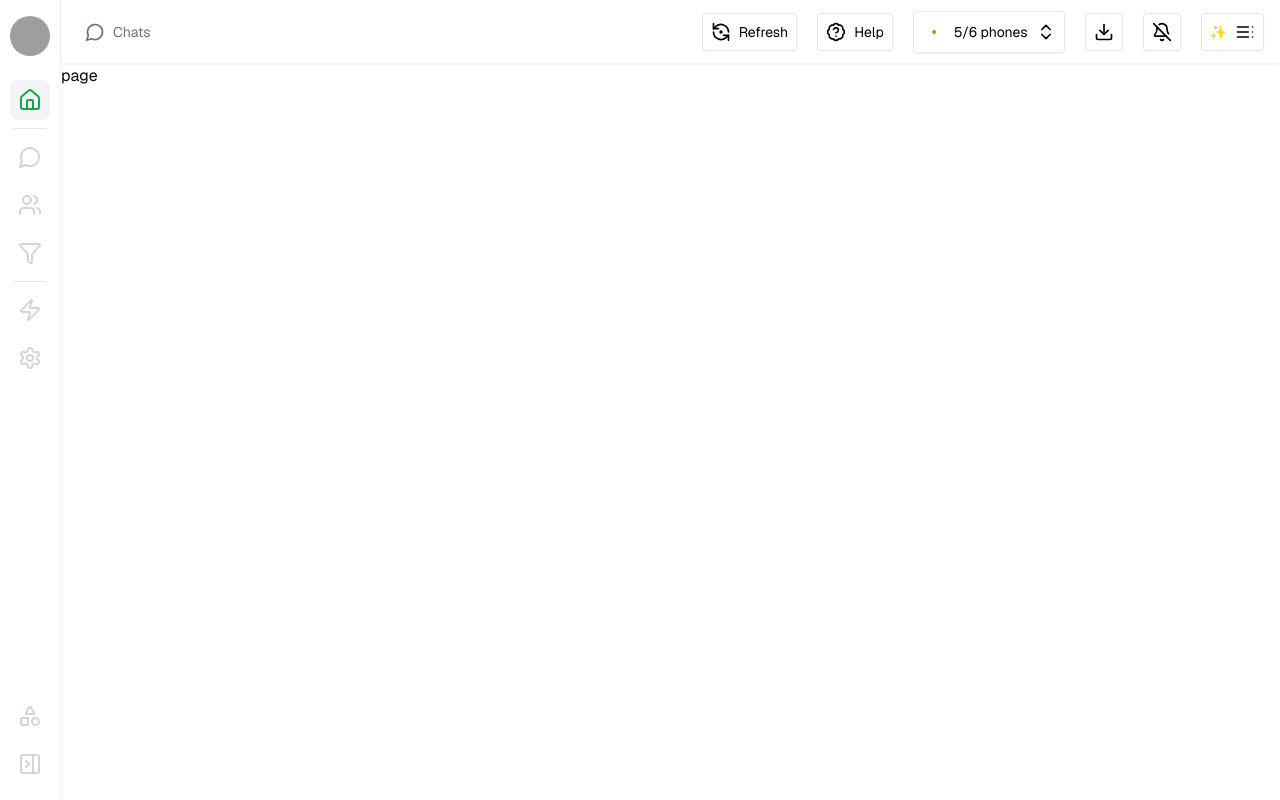
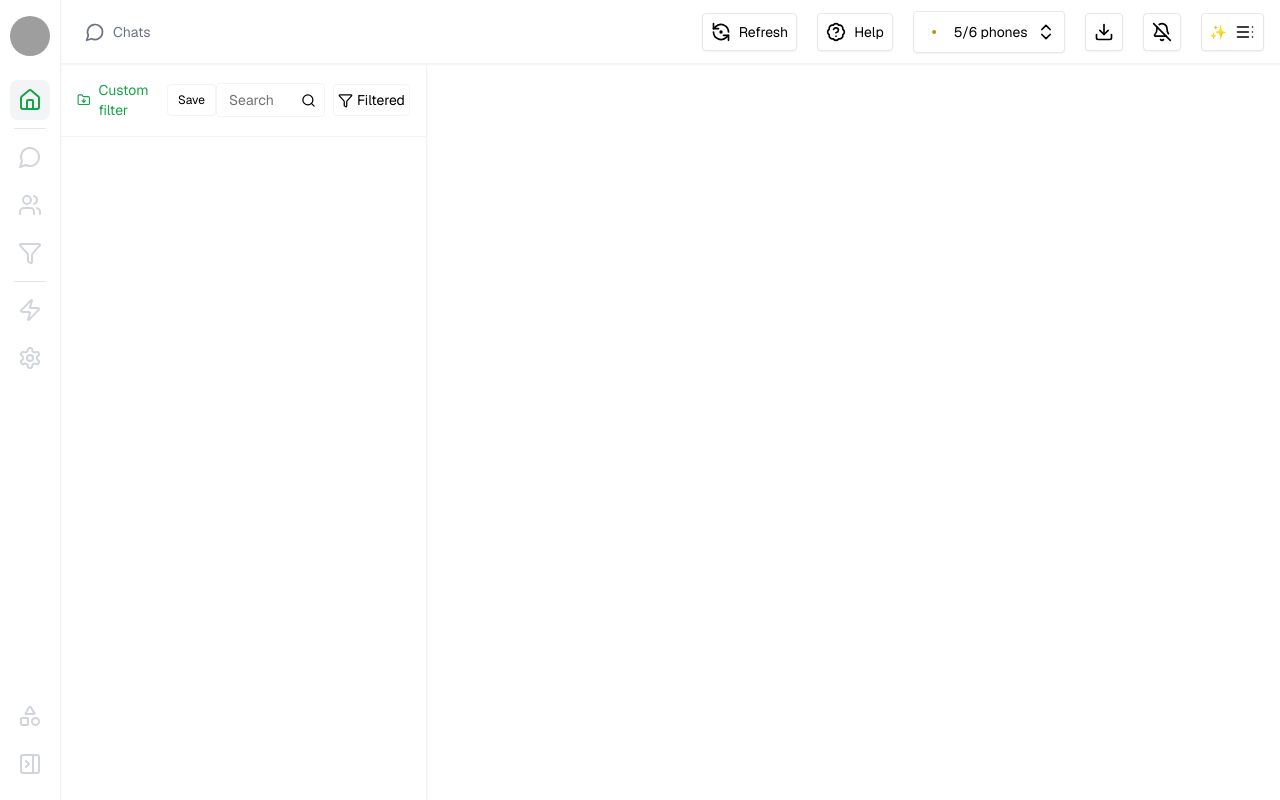
Before and after one commit to mdanjumkamali/converge, a Next.js app: page /chat in a window 1280 px wide. Built offline with nearby package versions, Linux system fonts and the light colour scheme; grey boxes are pictures that could not be loaded.

Commit message:
Add Chat Sidebar

```diff
--- a/app/(dashbaord)/(routes)/chat/page.tsx
+++ b/app/(dashbaord)/(routes)/chat/page.tsx
@@ -1,7 +1,13 @@
+import ChatSidebar from "@/components/chat/chat-sidebar";
 import React from "react";
 
 const page = () => {
-  return <div>page</div>;
+  return (
+    <div className=" text-black">
+      {/* sidebar */}
+      <ChatSidebar />
+    </div>
+  );
 };
 
 export default page;
--- /dev/null
+++ b/components/chat/chat-sidebar.tsx
@@ -0,0 +1,136 @@
+"use client";
+
+import React, { useState } from "react";
+import { Filter, FolderDown, Search, X } from "lucide-react";
+import { Badge } from "../ui/badge";
+import { Input } from "../ui/input";
+import { Button } from "../ui/button";
+import {
+  DropdownMenu,
+  DropdownMenuContent,
+  DropdownMenuRadioGroup,
+  DropdownMenuRadioItem,
+  DropdownMenuTrigger,
+} from "@/components/ui/dropdown-menu";
+
+interface FilterOption {
+  value: string;
+  label: string;
+}
+
+const FilterByType: React.FC = () => {
+  const [filterType, setFilterType] = useState("");
+  const [isFiltered, setIsFiltered] = useState(false);
+
+  const filterOptions: FilterOption[] = [
+    { value: "group", label: "Group" },
+    { value: "person", label: "Person" },
+  ];
+
+  const handleFilterChange = (value: string) => {
+    setFilterType(value);
+    setIsFiltered(true);
+    console.log(value);
+  };
+
+  const clearFilter = () => {
+    setFilterType("");
+    setIsFiltered(false);
+  };
+
+  return (
+    <DropdownMenu>
+      <DropdownMenuTrigger asChild>
+        <div
+          className={`relative bg-white border-gray-100 h-8 hover:text-green-600 flex items-center gap-1 border px-1 rounded-sm cursor-pointer ${isFiltered ? "text-green-600" : ""}`}
+        >
+          <Filter size={15} />
+          <span className="text-sm">Filtered</span>
+          {isFiltered && (
+            <div
+              onClick={(e) => {
+                e.stopPropagation();
+                clearFilter();
+              }}
+              className="absolute -top-2 -right-2 bg-green-600 text-white rounded-full w-4 h-4 flex items-center justify-center cursor-pointer"
+            >
+              <X size={12} />
+            </div>
+          )}
+        </div>
+      </DropdownMenuTrigger>
+      <DropdownMenuContent className="bg-white text-black border-gray-100 relative">
+        <DropdownMenuRadioGroup
+          value={filterType}
+          onValueChange={handleFilterChange}
+        >
+          {filterOptions.map((option) => (
+            <DropdownMenuRadioItem
+              key={option.value}
+              value={option.value}
+              className="hover:bg-green-600 focus:bg-green-600"
+            >
+              {option.label}
+            </DropdownMenuRadioItem>
+          ))}
+        </DropdownMenuRadioGroup>
+      </DropdownMenuContent>
+    </DropdownMenu>
+  );
+};
+
+const SearchInput: React.FC = () => {
+  const [searchQuery, setSearchQuery] = useState("");
+
+  const handleSubmit = (e: React.FormEvent) => {
+    e.preventDefault();
+    console.log("Search query:", searchQuery);
+    // Add your search logic here
+  };
+
+  return (
+    <form
+      onSubmit={handleSubmit}
+      className="flex items-center gap-1 border rounded-sm border-gray-100"
+    >
+      <Input
+        className="bg-transparent border-0 focus-visible:ring-offset-0 focus-visible:ring-0 w-20 h-8"
+        placeholder="Search"
+        value={searchQuery}
+        onChange={(e) => setSearchQuery(e.target.value)}
+      />
+      <button type="submit">
+        <Search className="mr-2 cursor-pointer" size={15} />
+      </button>
+    </form>
+  );
+};
+
+const Header: React.FC = () => (
+  <div className="w-full border-b p-4 border-gray-100 flex items-center justify-between">
+    <div className="flex items-center gap-3">
+      <div className="text-green-600 flex items-center gap-2">
+        <FolderDown size={20} />
+        <span className="text-sm">Custom filter</span>
+      </div>
+      <Badge
+        variant="outline"
+        className="text-black rounded-sm border-gray-100 font-normal h-8"
+      >
+        Save
+      </Badge>
+    </div>
+    <div className="flex items-center gap-2">
+      <SearchInput />
+      <FilterByType />
+    </div>
+  </div>
+);
+
+const ChatSidebar: React.FC = () => (
+  <div className="w-[30%] h-[calc(100vh-4rem)] border-r border-gray-100 shadow-sm">
+    <Header />
+  </div>
+);
+
+export default ChatSidebar;
--- a/components/ui/input.tsx
+++ b/components/ui/input.tsx
@@ -1,25 +1,22 @@
-import * as React from "react";
+import * as React from "react"
 
-import { cn } from "@/lib/utils";
+import { cn } from "@/lib/utils"
 
-export interface InputProps
-  extends React.InputHTMLAttributes<HTMLInputElement> {}
-
-const Input = React.forwardRef<HTMLInputElement, InputProps>(
+const Input = React.forwardRef<HTMLInputElement, React.ComponentProps<"input">>(
   ({ className, type, ...props }, ref) => {
     return (
       <input
         type={type}
         className={cn(
-          "flex h-10 w-full rounded-md border border-input bg-background px-3 py-2 text-sm ring-offset-background file:border-0 file:bg-transparent file:text-sm file:font-medium placeholder:text-muted-foreground focus-visible:outline-none focus-visible:ring-2 focus-visible:ring-ring focus-visible:ring-offset-2 disabled:cursor-not-allowed disabled:opacity-50",
-          className,
+          "flex h-10 w-full rounded-md border border-input bg-background px-3 py-2 text-base ring-offset-background file:border-0 file:bg-transparent file:text-sm file:font-medium file:text-foreground placeholder:text-muted-foreground focus-visible:outline-none focus-visible:ring-2 focus-visible:ring-ring focus-visible:ring-offset-2 disabled:cursor-not-allowed disabled:opacity-50 md:text-sm",
+          className
         )}
         ref={ref}
         {...props}
       />
-    );
-  },
-);
-Input.displayName = "Input";
+    )
+  }
+)
+Input.displayName = "Input"
 
-export { Input };
+export { Input }
--- a/package.json
+++ b/package.json
@@ -8,7 +8,7 @@
   "dependencies": {
     "@radix-ui/react-avatar": "^1.1.3",
     "@radix-ui/react-checkbox": "^1.1.1",
-    "@radix-ui/react-dropdown-menu": "^2.1.1",
+    "@radix-ui/react-dropdown-menu": "^2.1.6",
     "@radix-ui/react-label": "^2.1.0",
     "@radix-ui/react-separator": "^1.1.2",
     "@radix-ui/react-slot": "^1.1.0",
```
Also changed, not shown: components/next-logo.tsx (deleted, +0 -46 lines), components/ui/badge.tsx (+7 -7 lines), components/ui/dropdown-menu.tsx (+44 -44 lines), 1 other file (tests, documents, lock files or other folders).
